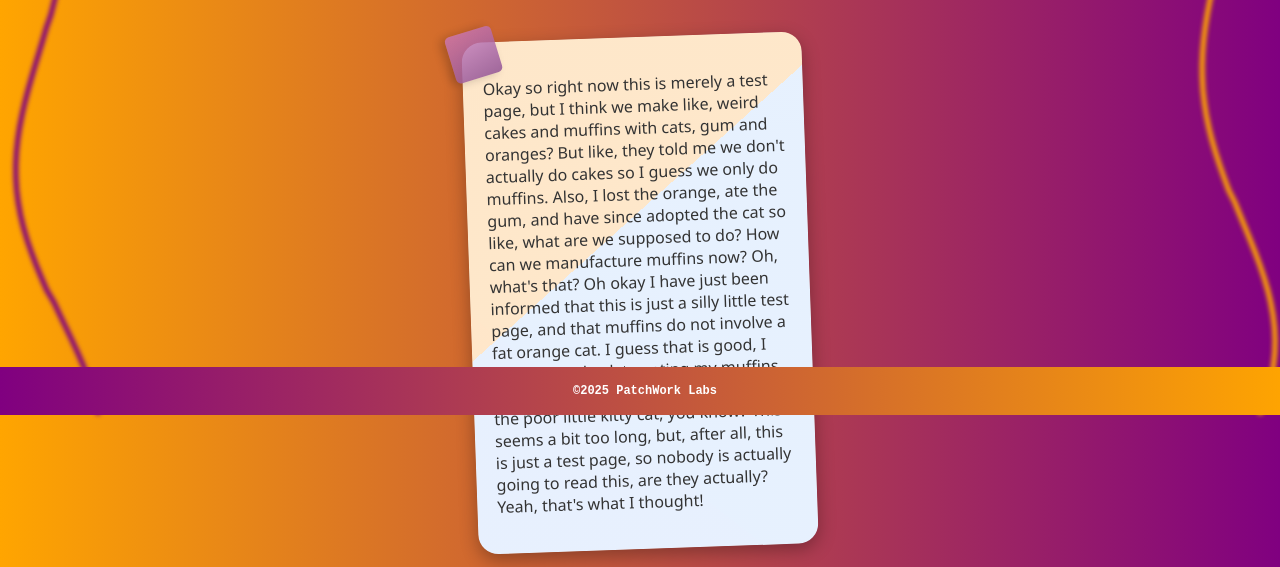
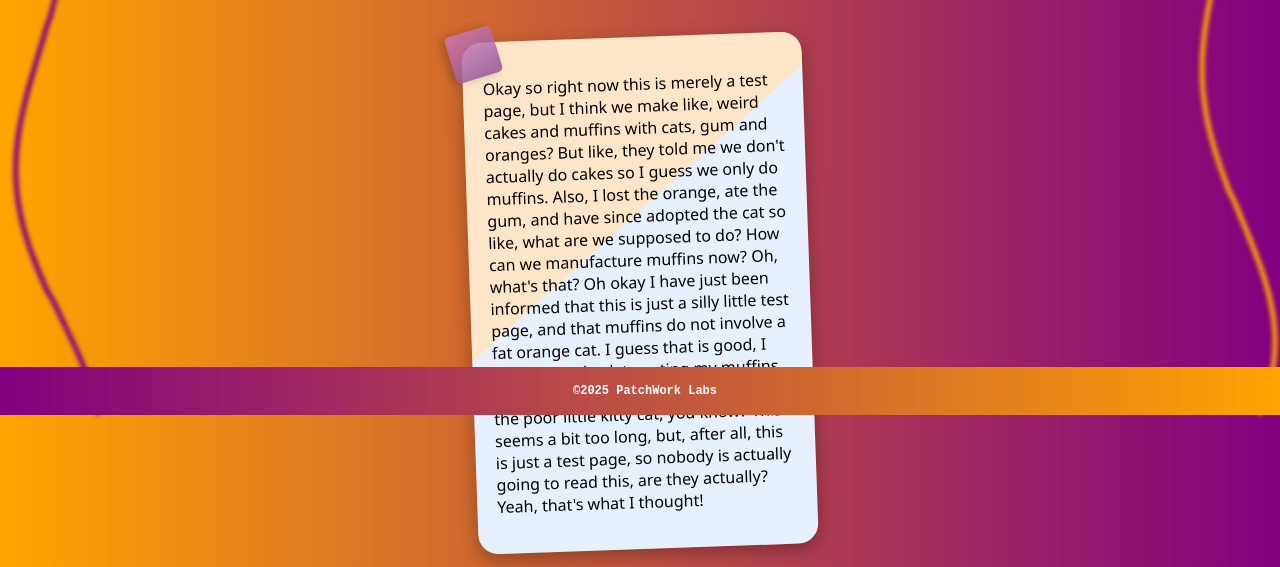
Before and after one commit to dorythecat/PatchworkWeb, a website: page about.html in a window 1280 px wide. Shown: the part 385-952 px from the top of the page. Drawn offline with Linux system fonts and the light colour scheme.

Commit message:
Oprimized styles a little bit

```diff
--- a/res/styles.css
+++ b/res/styles.css
@@ -133,11 +133,7 @@
 
 .showcase div {
     position: relative;
-    background-color: #fff;
-    background-image:
-        linear-gradient(140deg, rgba(255,230,200,0.95) 0 40%, rgba(230,240,255,0.95) 40% 100%),
-        linear-gradient(40deg, rgba(255,240,230,0.9) 0 30%, rgba(240,255,240,0.9) 30% 100%);
-    color: #333;
+    background: linear-gradient(140deg, #ffe6c8 0 40%, #e6f0ff 40% 100%);
     margin-bottom: 20px;
     padding: 20px;
     width: 300px;
@@ -154,7 +150,7 @@
     top: -12px;
     left: -12px;
     transform: rotate(75deg);
-    background: linear-gradient(75deg, rgba(200, 120, 200, 0.7), rgba(150, 90, 150, 0.9));
+    background: linear-gradient(75deg, rgba(200,120,200,0.7), rgba(150,90,150,0.9));
     border-radius: 5px;
     box-shadow: 0 5px 10px rgba(0,0,0,0.2);
     z-index: -1;
@@ -169,13 +165,12 @@
 }
 
 .showcase div h2 {
-    text-align: center;
     color: #333;
     font-size: 24px;
     width: fit-content;
     margin: 0 auto 10px 0;
     text-shadow: 1px 1px 0 #fff;
-    background: linear-gradient(90deg, #ffb347, #ffcc33);
+    background: linear-gradient(90deg, #ffb347, #fc3);
     padding: 10px;
     border-radius: 10px;
 }
```
